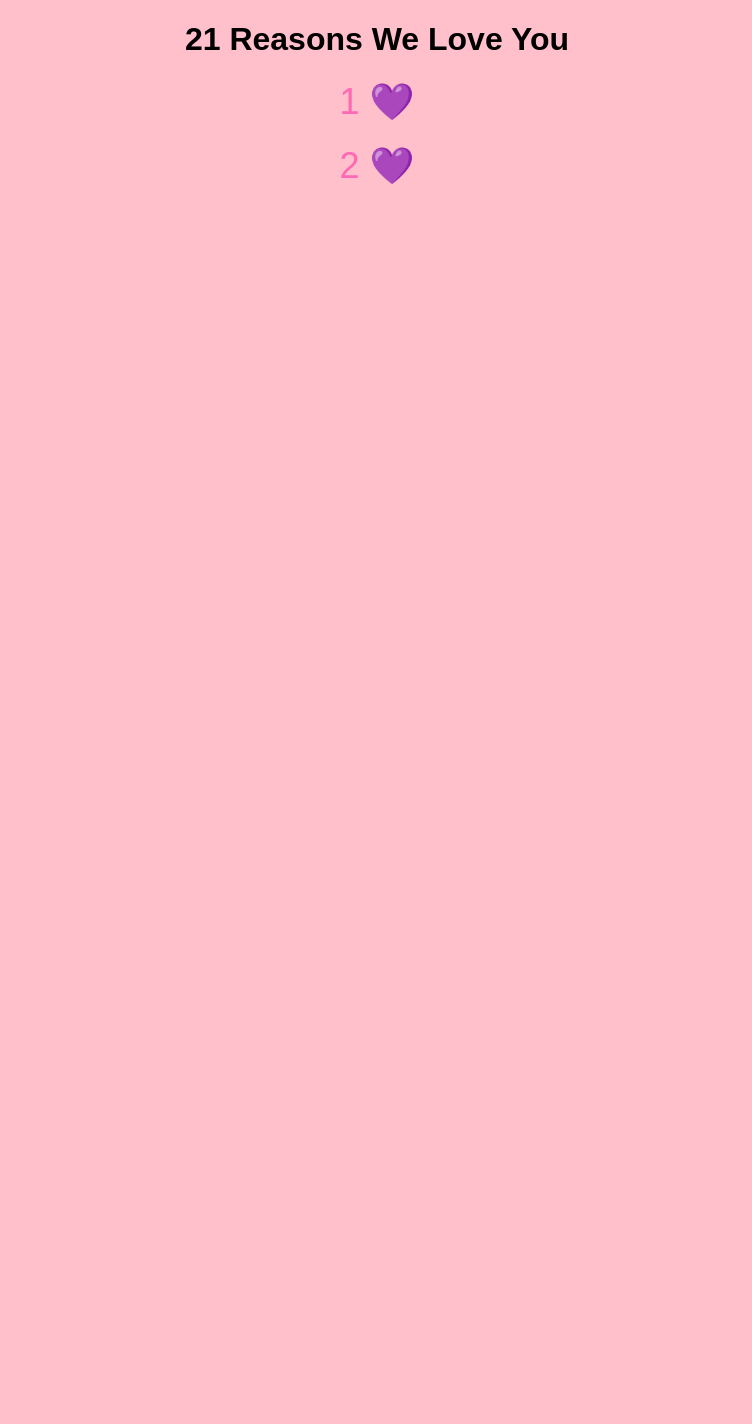
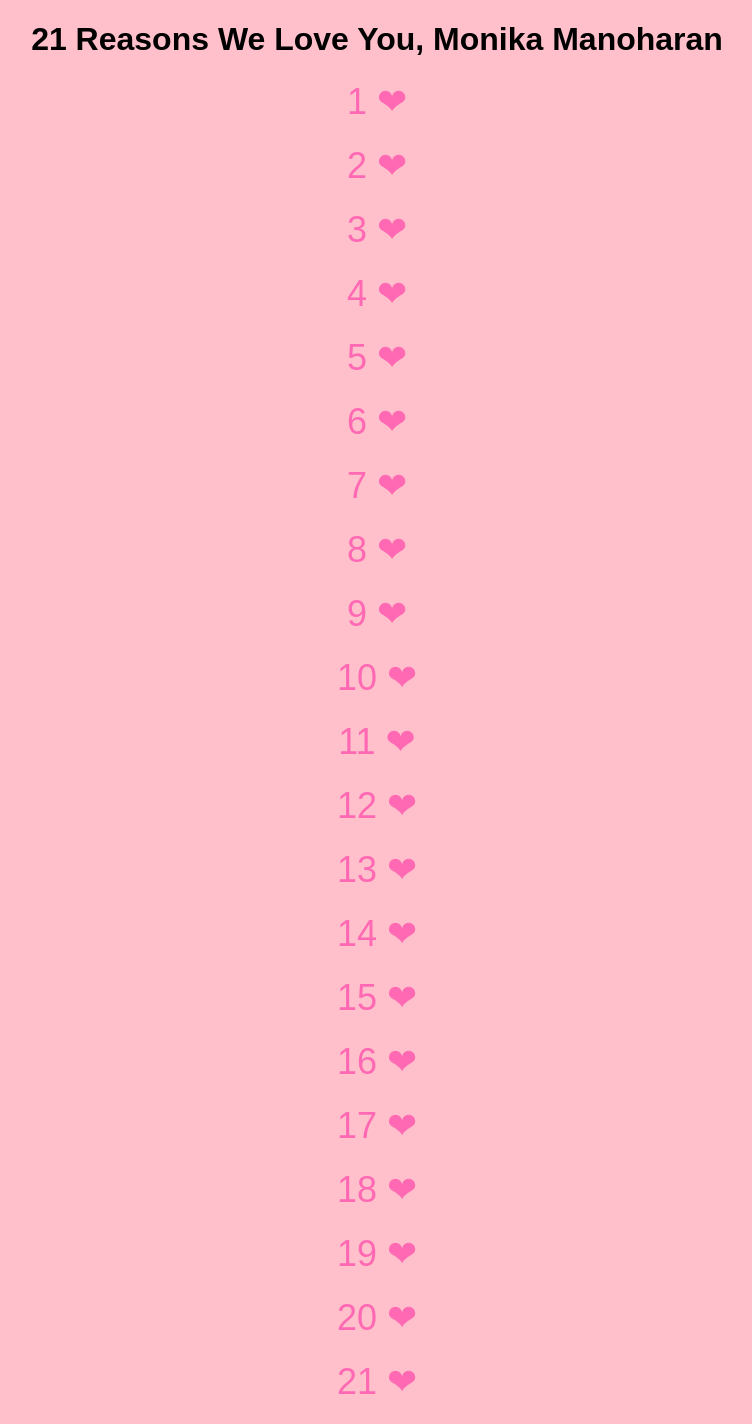
Before and after one commit to dmidula/test, a plain HTML site: page index.html in a window 1280 px wide. Shown: the whole page, without its empty margins (263-1015 px from the left). Before the commit the page ends 800 px from the top, so only its background shows below. Drawn offline with Linux system fonts and the light colour scheme.

Commit message:
Update index.html

```diff
--- a/index.html
+++ b/index.html
@@ -3,7 +3,7 @@
 <head>
     <meta charset="UTF-8">
     <meta name="viewport" content="width=device-width, initial-scale=1.0">
-    <title>21 Reasons We Love You</title>
+    <title>21 Reasons We Love Monika</title>
     <style>
         body {
             background-color: #ffc0cb; /* Pink background */
@@ -36,6 +36,12 @@
             font-size: 14px;
         }
 
+        .reason img {
+            width: 100%; /* Make the image fill the container */
+            border-radius: 10px; /* Apply border-radius to match the reason */
+            margin-top: 10px; /* Add some margin between text and image */
+        }
+
         /* Add this style to display the buttons */
         button.reasons {
             display: inline-block;
@@ -44,19 +50,114 @@
 </head>
 <body>
 
-    <h1>21 Reasons We Love You</h1>
+    <h1>21 Reasons We Love You, Monika Manoharan</h1>
 
     <div class="reasons-container">
-        <button class="heart-button" onclick="revealReason(1)">1 &#128156;</button>
-        <p id="reason1" class="reason">You have a heart of gold.</p>
+        <button class="heart-button" onclick="revealReason(1)">1 ❤</button>
+        <p id="reason1" class="reason">That goddamn smile of yours.</p>
+
     </div>
 
     <div class="reasons-container">
-        <button class="heart-button" onclick="revealReason(2)">2 &#128156;</button>
-        <p id="reason2" class="reason">Your smile brightens up our day.</p>
+        <button class="heart-button" onclick="revealReason(2)">2 ❤</button>
+        <p id="reason2" class="reason">The way you look out for us</p>
     </div>
 
-    <!-- Add 19 more containers for the remaining reasons -->
+    <div class="reasons-container">
+        <button class="heart-button" onclick="revealReason(3)">3 ❤</button>
+        <p id="reason3" class="reason">Your kindness and empathy</p>
+    </div>
+
+    <div class="reasons-container">
+        <button class="heart-button" onclick="revealReason(4)">4 ❤</button>
+        <p id="reason4" class="reason">Your EDITSSSS</p>
+    </div>
+
+    <div class="reasons-container">
+        <button class="heart-button" onclick="revealReason(5)">5 ❤</button>
+        <p id="reason5" class="reason">Your sense of humour</p>
+    </div>
+
+    <div class="reasons-container">
+        <button class="heart-button" onclick="revealReason(6)">6 ❤</button>
+        <p id="reason6" class="reason">How passionate you are</p>
+    </div>
+
+    <div class="reasons-container">
+        <button class="heart-button" onclick="revealReason(7)">7 ❤</button>
+        <p id="reason7" class="reason">So considerate ALL THE TIME</p>
+    </div>
+
+    <div class="reasons-container">
+        <button class="heart-button" onclick="revealReason(8)">8 ❤</button>
+        <p id="reason8" class="reason">FKING GORGEOUS we are friends with a literal goddess</p>
+    </div>
+
+    <div class="reasons-container">
+        <button class="heart-button" onclick="revealReason(9)">9 ❤</button>
+        <p id="reason9" class="reason">Your intellect - SO SMART!</p>
+    </div>
+
+    <div class="reasons-container">
+        <button class="heart-button" onclick="revealReason(10)">10 ❤</button>
+        <p id="reason10" class="reason">You are so driven in anything you do - studies, edits, ANYTHING</p>
+    </div>
+
+    <div class="reasons-container">
+        <button class="heart-button" onclick="revealReason(11)">11 ❤</button>
+        <p id="reason11" class="reason">Your BIG. BROWN. EYES.</p>
+    </div>
+
+    <div class="reasons-container">
+        <button class="heart-button" onclick="revealReason(12)">12 ❤</button>
+        <p id="reason12" class="reason">You always know the right thing to say.</p>
+    </div>
+
+    <div class="reasons-container">
+        <button class="heart-button" onclick="revealReason(13)">13 ❤</button>
+        <p id="reason13" class="reason">The way you take care of your loved ones without expecting anything in return.</p>
+    </div>
+
+    <div class="reasons-container">
+        <button class="heart-button" onclick="revealReason(14)">14 ❤</button>
+        <p id="reason14" class="reason">Your MOMMYNESS.</p>
+    </div>
+
+    <div class="reasons-container">
+        <button class="heart-button" onclick="revealReason(15)">15 ❤</button>
+        <p id="reason15" class="reason">Your sense of STYLE.</p>
+    </div>
+
+    <div class="reasons-container">
+        <button class="heart-button" onclick="revealReason(16)">16 ❤</button>
+        <p id="reason16" class="reason">Your wonderful advice</p>
+    </div>
+
+    <div class="reasons-container">
+        <button class="heart-button" onclick="revealReason(17)">17 ❤</button>
+        <p id="reason17" class="reason">The way you single-handedly cook up a FEAST.</p>
+    </div>
+
+    <div class="reasons-container">
+        <button class="heart-button" onclick="revealReason(18)">18 ❤</button>
+        <p id="reason18" class="reason">Your reliability.</p>
+    </div>
+
+    <div class="reasons-container">
+        <button class="heart-button" onclick="revealReason(19)">19 ❤</button>
+        <p id="reason19" class="reason">You are SO MATURE AND WISE.</p>
+    </div>
+
+    <div class="reasons-container">
+        <button class="heart-button" onclick="revealReason(20)">20 ❤</button>
+        <p id="reason20" class="reason">You are a woman in STEM that has her priorities straight!</p>
+    </div>
+
+    <div class="reasons-container">
+        <button class="heart-button" onclick="revealReason(21)">21 ❤</button>
+        <p id="reason21" class="reason">YOU CAN TREAT US FOR FREE WHEN WE FALL SICK DOCTOR MONIKA!!</p>
+    </div>
+
 
     <script>
         function revealReason(reasonNumber) {
```
